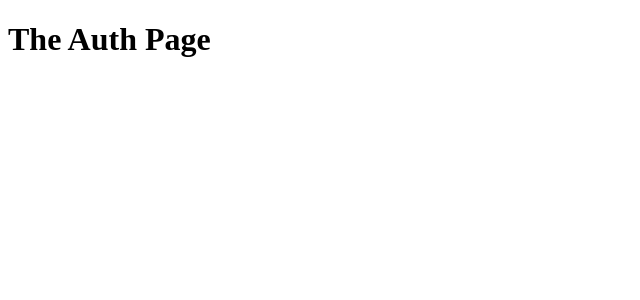
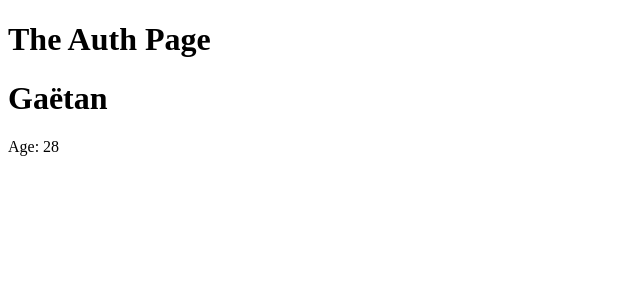
Before and after one commit to gaetanBloch/react-nextjs, a Next.js app: page /auth in a window 1280 px wide. Shown: the top 300 px of the page, without its empty margins (0-640 px from the left). Built offline with nearby package versions, Linux system fonts and the light colour scheme.

Commit message:
Added User Component in the Auth Page

```diff
--- /dev/null
+++ b/components/User.js
@@ -0,0 +1,10 @@
+import React from 'react';
+
+const User = props => (
+  <div>
+    <h1>{props.name}</h1>
+    <p>Age: {props.age}</p>
+  </div>
+);
+
+export default User;
--- a/pages/auth/index.js
+++ b/pages/auth/index.js
@@ -1,8 +1,10 @@
 import React from 'react';
+import User from '../../components/User';
 
 const Index = () => (
   <div>
     <h1>The Auth Page</h1>
+    <User name="Gaëtan" age={28} />
   </div>
 );
 
```
